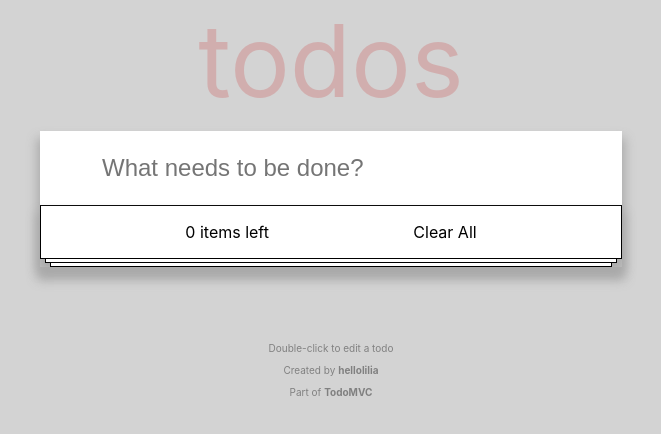
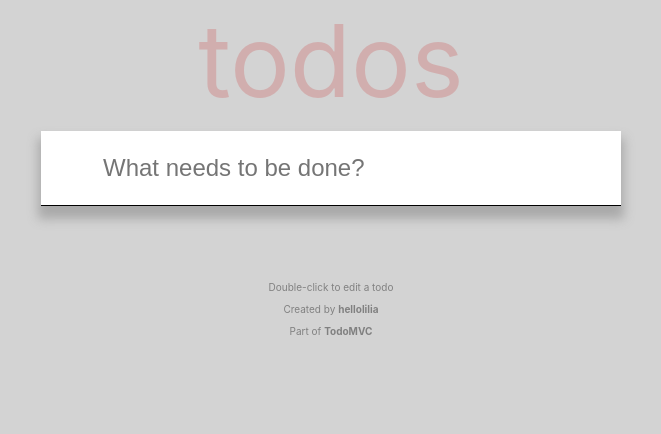
Before and after one commit to hellolilia/todo-list, a React (Create React App) app: page / in a window 1280 px wide. Shown: the top 434 px of the page, without its empty margins (309-970 px from the left). Built offline with nearby package versions, Linux system fonts and the light colour scheme.

Commit message:
feat: add todo list bottom visible

```diff
--- a/src/components/inputItem/index.tsx
+++ b/src/components/inputItem/index.tsx
@@ -126,7 +126,7 @@ class InputItem extends React.Component<any,isState> {
 
                     })}
                 </List>
-                <div>
+                {todos.length !== 0 ? <div>
                     <div className={'bottomBorderOne'}>
                         <p>
                             {count} items left
@@ -135,8 +135,7 @@ class InputItem extends React.Component<any,isState> {
                     </div>
                     <div className={'bottomBorderTwo'}/>
                     <div className={'bottomBorderThree'}/>
-                </div>
-
+                </div> : null }
             </div>
         )}
 }
```
